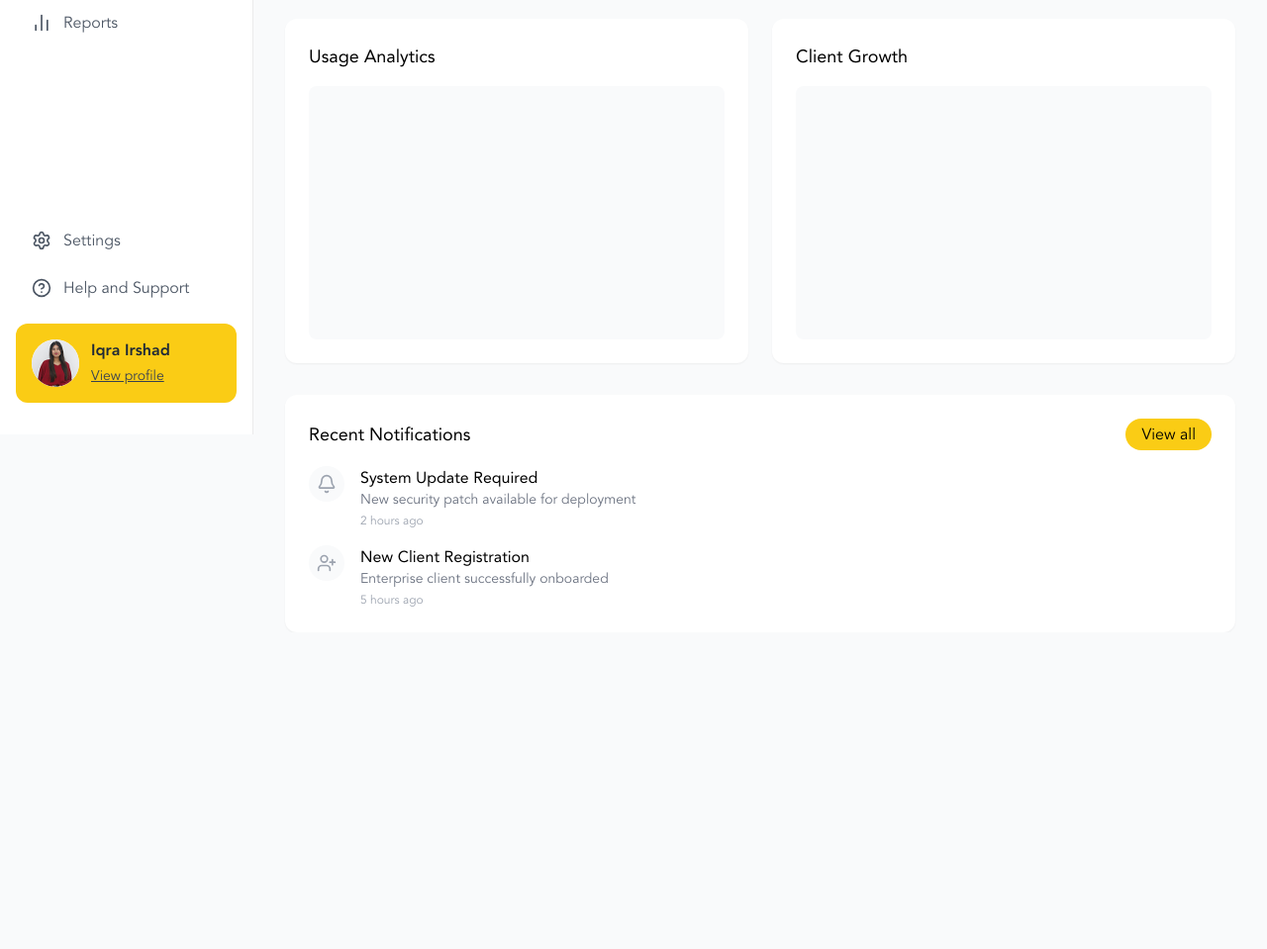
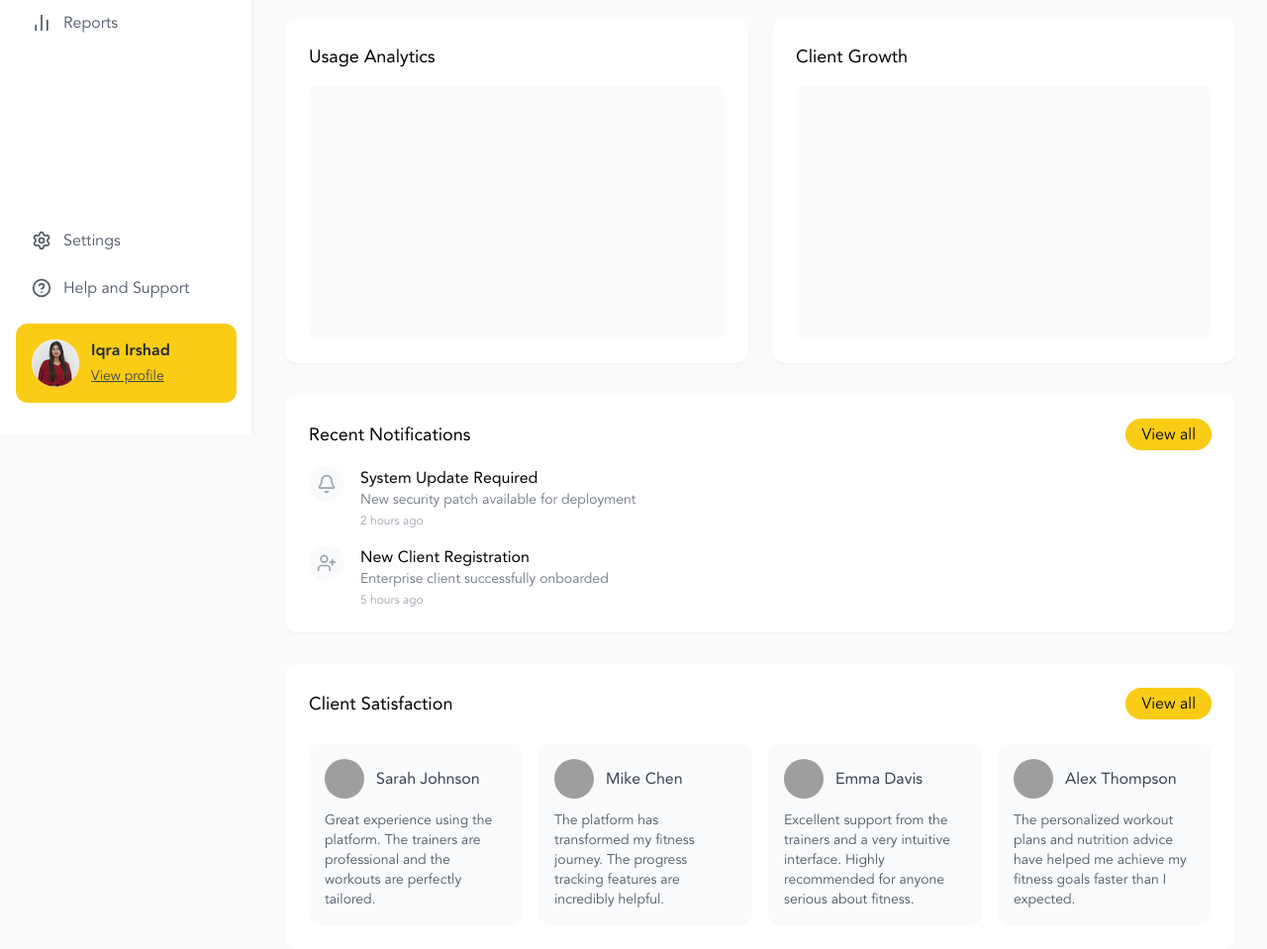
Before and after one commit to misaelcross/powerpuzzle1, a plain HTML site: page index.html in a window 1280 px wide. Shown: the part 361-1320 px from the top of the page at 99% size. Before the commit the page ends 1000 px from the top, so only its background shows below. Drawn offline with nearby package versions, Linux system fonts and the light colour scheme; grey boxes are pictures that could not be loaded; a web font is replaced by a local one.

```diff
--- a/index.html
+++ b/index.html
@@ -206,7 +206,7 @@
             </div>
 
             <!-- Notifications -->
-            <div class="bg-white p-6 rounded-xl shadow-sm">
+            <div class="bg-white p-6 rounded-xl shadow-sm mb-8">
                 <div class="flex items-center justify-between mb-4">
                     <h3 class="text-lg font-medium">Recent Notifications</h3>
                     <button class="rounded-full bg-yellow-400 text-black px-4 py-1 hover:bg-yellow-500">View all</button>
@@ -234,6 +234,52 @@
                     </div>
                 </div>
             </div>
+
+            <!-- Client Satisfaction Section -->
+            <div class="bg-white p-6 rounded-xl shadow-sm mb-8">
+                <div class="flex items-center justify-between mb-6">
+                    <h3 class="text-lg font-medium">Client Satisfaction</h3>
+                    <button class="rounded-full bg-yellow-400 text-black px-4 py-1 hover:bg-yellow-500">View all</button>
+                </div>
+
+                <div class="grid grid-cols-1 md:grid-cols-2 lg:grid-cols-4 gap-4">
+                    <!-- Testimonial 1 -->
+                    <div class="bg-gray-50 p-4 rounded-xl">
+                        <div class="flex items-center gap-3 mb-3">
+                            <img src="https://images.pexels.com/photos/2379004/pexels-photo-2379004.jpeg?auto=compress&cs=tinysrgb&w=100" alt="Client" class="w-10 h-10 rounded-full object-cover">
+                            <span class="font-medium text-gray-700">Sarah Johnson</span>
+                        </div>
+                        <p class="text-gray-600 text-sm">Great experience using the platform. The trainers are professional and the workouts are perfectly tailored.</p>
+                    </div>
+
+                    <!-- Testimonial 2 -->
+                    <div class="bg-gray-50 p-4 rounded-xl">
+                        <div class="flex items-center gap-3 mb-3">
+                            <img src="https://images.pexels.com/photos/3777943/pexels-photo-3777943.jpeg?auto=compress&cs=tinysrgb&w=100" alt="Client" class="w-10 h-10 rounded-full object-cover">
+                            <span class="font-medium text-gray-700">Mike Chen</span>
+                        </div>
+                        <p class="text-gray-600 text-sm">The platform has transformed my fitness journey. The progress tracking features are incredibly helpful.</p>
+                    </div>
+
+                    <!-- Testimonial 3 -->
+                    <div class="bg-gray-50 p-4 rounded-xl">
+                        <div class="flex items-center gap-3 mb-3">
+                            <img src="https://images.pexels.com/photos/3763188/pexels-photo-3763188.jpeg?auto=compress&cs=tinysrgb&w=100" alt="Client" class="w-10 h-10 rounded-full object-cover">
+                            <span class="font-medium text-gray-700">Emma Davis</span>
+                        </div>
+                        <p class="text-gray-600 text-sm">Excellent support from the trainers and a very intuitive interface. Highly recommended for anyone serious about fitness.</p>
+                    </div>
+
+                    <!-- Testimonial 4 -->
+                    <div class="bg-gray-50 p-4 rounded-xl">
+                        <div class="flex items-center gap-3 mb-3">
+                            <img src="https://images.pexels.com/photos/2269872/pexels-photo-2269872.jpeg?auto=compress&cs=tinysrgb&w=100" alt="Client" class="w-10 h-10 rounded-full object-cover">
+                            <span class="font-medium text-gray-700">Alex Thompson</span>
+                        </div>
+                        <p class="text-gray-600 text-sm">The personalized workout plans and nutrition advice have helped me achieve my fitness goals faster than I expected.</p>
+                    </div>
+                </div>
+            </div>
         </main>
     </div>
     <script>
```
